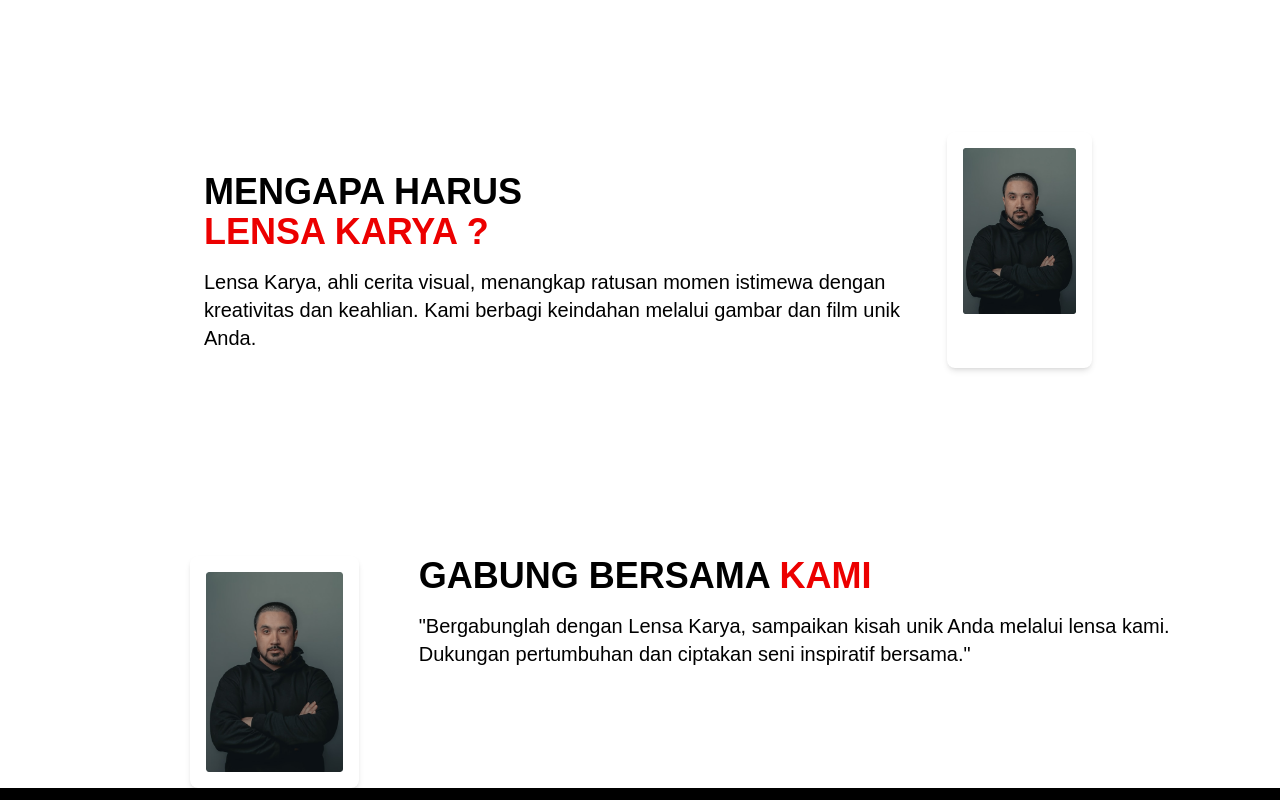
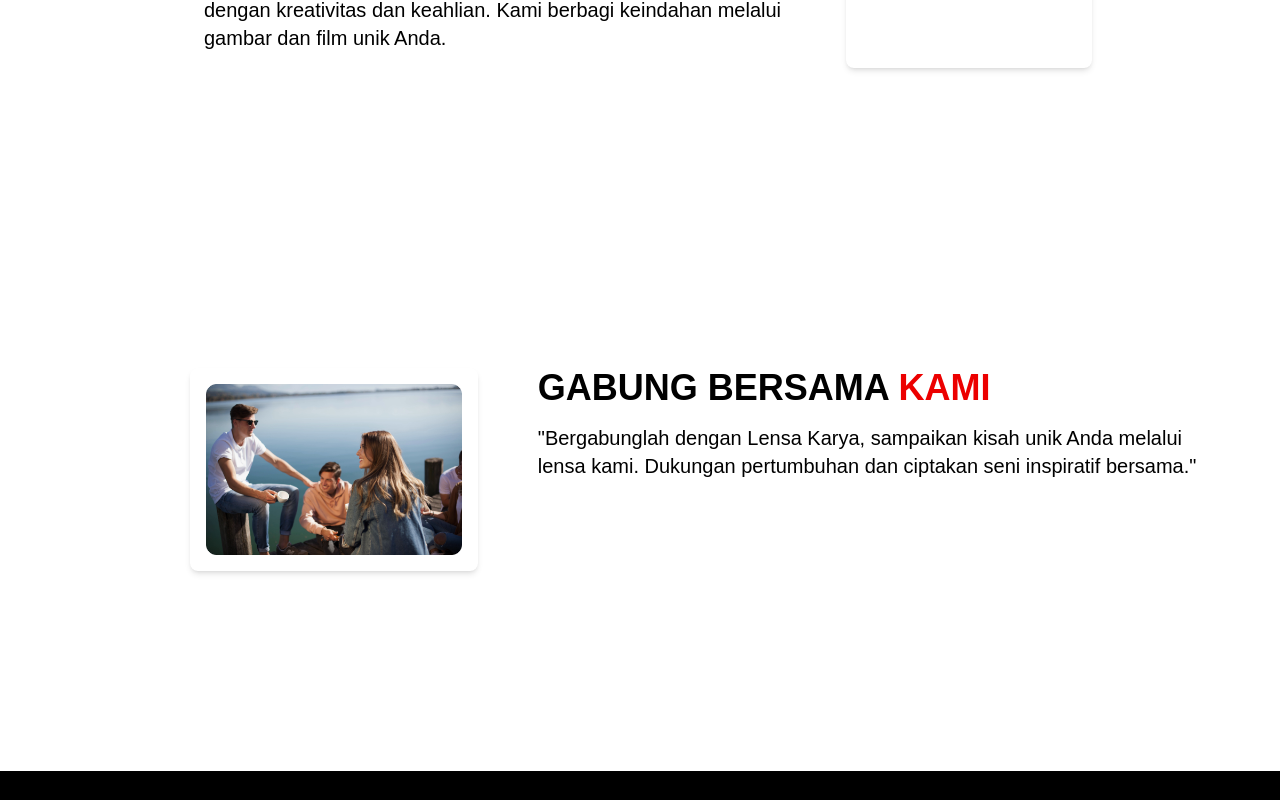
Before and after one commit to bendinuralif/Lensa-Karya, a React (Vite) app: page /aboutus in a window 1280 px wide. Shown: the part 900-1700 px from the top of the page. Built offline with nearby package versions, Linux system fonts and the light colour scheme.

Commit message:
update aboutus

```diff
--- a/src/pages/Aboutus.jsx
+++ b/src/pages/Aboutus.jsx
@@ -1,6 +1,7 @@
 import React from 'react';
 import Layout from './Layout';
-import Images from '../assets/images/andre.png'
+import Images1 from '../assets/images/Images-about-1.png'
+import Images2 from '../assets/images/Images-about-2.png'
 
 const Aboutus = () => {
   return (
@@ -13,7 +14,7 @@ const Aboutus = () => {
           Lensa Karya menyediakan fotografer dan videografer profesional untuk mengabadikan momen berharga dalam hidup Anda
         </p>
       </div>
-      <div className='flex m-[188px] mt-[600px]'>
+      <div className='flex m-[188px] mt-[300px]'>
         <div>
           <div className='font-inter text-4xl font-bold pt-10 pl-4'>
             MENGAPA HARUS
@@ -26,12 +27,12 @@ const Aboutus = () => {
           </p>
         </div>
         <div className='rounded-lg bg-white p-4 shadow-md mr-[]'>
-          <img src={Images} alt=""  />
+          <img src={Images1} alt=""  />
         </div>
       </div>
-      <div className='flex '>
+      <div className='flex  mt-[300px] mb-[200px]'>
         <div className='rounded-lg bg-white p-4 shadow-md ml-[190px]'>
-          <img src={Images} alt="" />
+          <img src={Images2} alt="" />
         </div>
         <div className='ml-11 mr-11'>
         <div className='font-inter text-4xl font-bold pl-4 '>
```
Also changed, not shown: src/assets/images/Images-about-1.png (added), src/assets/images/Images-about-2.png (added).
